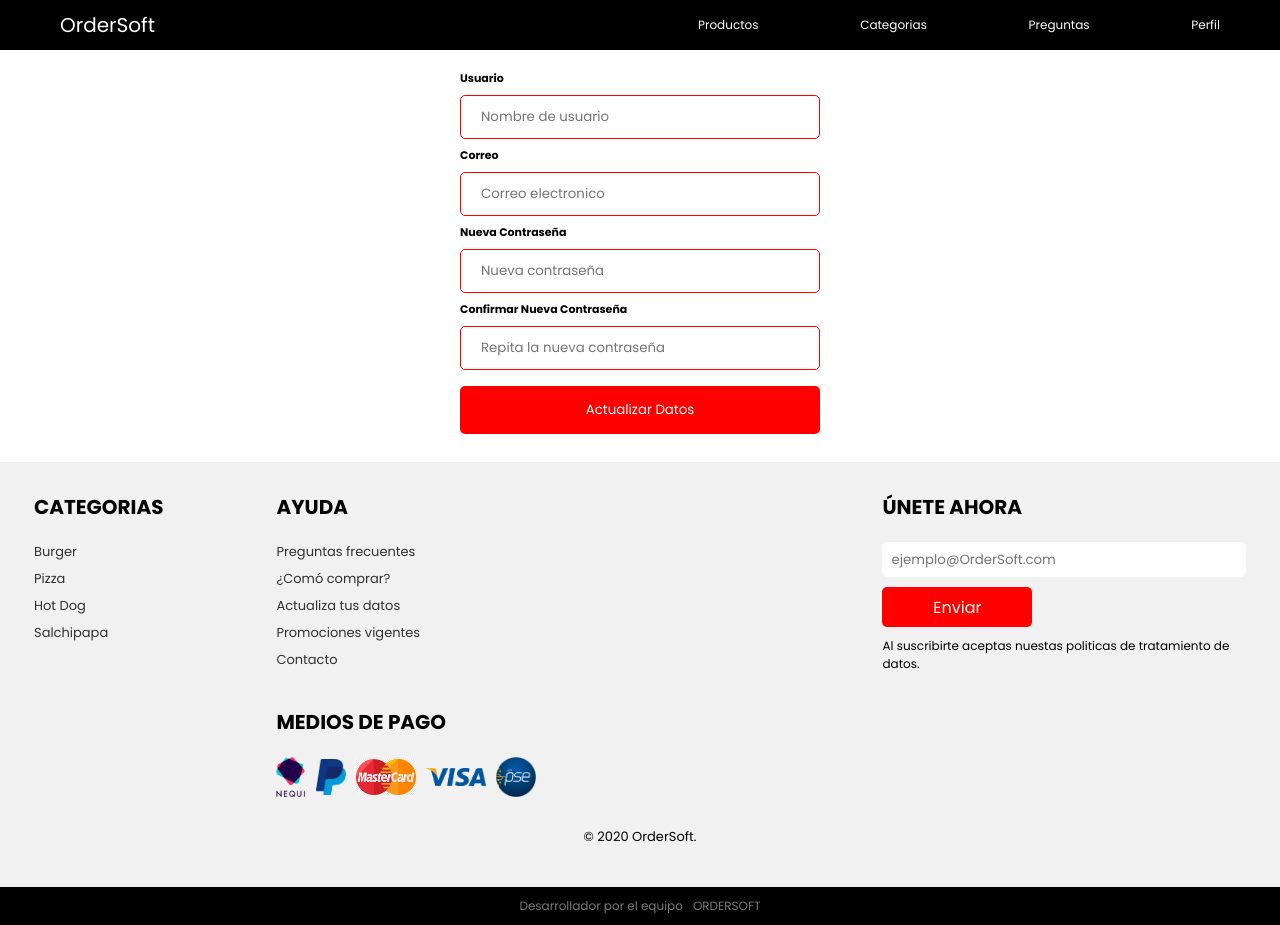
After one commit to Yilberp/OrderSoft, a PHP site: page /admin_profile.html in a window 1280 px wide. The commit adds this page. Run offline with PHP 8.4, Linux system fonts and the light colour scheme.

Commit message:
Views admin product and profile

```diff
--- /dev/null
+++ b/admin_profile.html
@@ -0,0 +1,132 @@
+<!DOCTYPE html>
+<html lang="es">
+
+<head>
+    <meta charset="UTF-8">
+    <meta name="viewport" content="width=device-width, initial-scale=1.0">
+    <title>Productos</title>
+    <link rel="stylesheet" href="css/footer.css">
+    <link rel="stylesheet" href="css/admin_product.css">
+</head>
+
+<body>
+    <div class="wrapper">
+        <header id="header">
+            <div class="header__container list__content">
+                <div class="h__container--logosearch">
+                    <div class="logosearch">
+                        <a href="#" class="logo">OrderSoft</a>
+                    </div>
+                </div>
+                <ul class="list__ul">
+                    <li class="list__ul__li"><a class="list__ul__li--a" href="register_product.html">Productos</a></li>
+                    <li class="list__ul__li"><a class="list__ul__li--a" href="#">Categorias</a></li>
+                    <li class="list__ul__li"><a class="list__ul__li--a" href="#">Preguntas</a></li>
+                    <li class="list__ul__li"><a class="list__ul__li--a" href="#">Perfil</a></li>
+                </ul>
+            </div>
+        </header>
+        <section class="container--register">
+            <div class="container__content--register">
+                <form class="container__content--formp">
+
+                    <label class="data--lbl" for="user">Usuario</label>
+                    <input class="data--inpt" type="text" placeholder="Nombre de usuario" name="user" required>
+
+                    <label class="data--lbl" for="email">Correo</label>
+                    <input class="data--inpt" type="email" placeholder="Correo electronico" name="email" required>
+
+                    <label class="data--lbl" for="passw">Nueva Contraseña</label>
+                    <input class="data--inpt" type="password" placeholder="Nueva contraseña" name="passw" required>
+
+                    <label class="data--lbl" for="passw2">Confirmar Nueva Contraseña</label>
+                    <input class="data--inpt" type="password" placeholder="Repita la nueva contraseña" name="passw2" required>
+
+                    <button class="data--btn" type="submit">Actualizar Datos</button>
+                </form>
+            </div>
+        </section>
+        <footer>
+            <div class="container">
+                <div class="f__content container__content">
+                    <div class="f__category-help">
+                        <div class="f__category">
+                            <p class="f--title">Categorias</p>
+                            <ul class="f__ul">
+                                <li class="f__li">
+                                    <a class="f__li--a" href="">Burger</a>
+                                </li>
+                                <li class="f__li">
+                                    <a class="f__li--a" href="">Pizza</a>
+                                </li>
+                                <li class="f__li">
+                                    <a class="f__li--a" href="">Hot Dog</a>
+                                </li>
+                                <li class="f__li">
+                                    <a class="f__li--a" href="">Salchipapa</a>
+                                </li>
+                            </ul>
+                        </div>
+                        <div class="f__help">
+                            <p class="f--title">Ayuda</p>
+                            <ul class="f__ul">
+                                <li class="f__li">
+                                    <a class="f__li--a" href="">Preguntas frecuentes</a>
+                                </li>
+                                <li class="f__li">
+                                    <a class="f__li--a" href="">¿Comó comprar?</a>
+                                </li>
+                                <li class="f__li">
+                                    <a class="f__li--a" href="">Actualiza tus datos</a>
+                                </li>
+                                <li class="f__li">
+                                    <a class="f__li--a" href="">Promociones vigentes</a>
+                                </li>
+                                <li class="f__li">
+                                    <a class="f__li--a" href="">Contacto</a>
+                                </li>
+                            </ul>
+                            <div class="f__paying">
+                                <p class="f--title">Medios de pago</p>
+                                <div class="f__paying__icos">
+                                    <img class="f__paying__icos--img" src="img/pagos/nequi.png">
+                                    <img class="f__paying__icos--img" src="img/pagos/paypal.png">
+                                    <img class="f__paying__icos--img" src="img/pagos/mastercard.png">
+                                    <img class="f__paying__icos--img" src="img/pagos/visa.png">
+                                    <img class="f__paying__icos--img" src="img/pagos/pse.png">
+                                </div>
+                            </div>
+                        </div>
+                    </div>
+                    <div class="f__subscribe">
+                        <div class="f__subscribe__content">
+                            <p class="f--title">Únete ahora</p>
+                            <div class="f__subscribe__input">
+                                <input class="f__subscribe--input" placeholder="ejemplo@OrderSoft.com" type="text" required>
+                            </div>
+                            <div class="c-promo-index__btn">
+                                <a class="c-promo-index__btn--a" href="">Enviar</a>
+                            </div>
+                            <p class="f__subscribe--p">Al suscribirte aceptas nuestas politicas de tratamiento de datos.</p>
+                        </div>
+                        <div class="f__subscribe__icos">
+                            <a href=""><i class="fab fa-facebook-f"></i></a>
+                            <a href=""><i class="fab fa-instagram"></i></a>
+                            <a href=""><i class="fab fa-youtube"></i></a>
+                        </div>
+                    </div>
+                </div>
+            </div>
+            <div class="f-copyright container__content">
+                <p class="f-copyright--p">© 2020 OrderSoft.</p>
+            </div>
+            <div class="f-ordersoft">
+                <p class="f-ordersoft--p">Desarrollador por el equipo</p>
+                <a class="f-ordersoft--a" href="">ORDERSOFT</a>
+            </div>
+        </footer>
+    </div>
+    <script src="preloadImage.js"></script>
+</body>
+
+</html>
--- a/css/admin.css
+++ b/css/admin.css
@@ -17,6 +17,9 @@ html{
 }
 body{
     background: rgba(0, 0, 0, 0.6);
+}
+header{
+    background-color: black;
 }
 .a_container{
     display: flex;
--- /dev/null
+++ b/css/admin_product.css
@@ -0,0 +1,182 @@
+@import url('https://fonts.googleapis.com/css2?family=Poppins:ital,wght@0,100;0,200;0,300;0,400;0,500;0,600;0,700;0,800;0,900;1,100;1,200;1,300;1,400;1,500;1,600;1,700;1,800;1,900&display=swap');
+
+*{
+    margin: 0;
+    padding: 0;
+    color: #000000;
+    box-sizing: border-box;
+    font-family: 'Poppins', sans-serif;
+    border: 0;
+    list-style: none;
+    outline: none;
+    resize: none;
+    text-decoration: none;
+}
+html{
+    font-size: 62.5%;
+    height: 100%;
+}
+body{
+    height: 100%;
+}
+.wrapper{
+    min-height: 100%;
+    position: relative;
+}
+
+/* HEADER */
+header{
+    background-color: black;
+    width: 100%;
+    max-height: 55px;
+    display: flex;
+}
+.header__container{
+    margin: 0 auto;
+    width: 100%;
+    max-width: 1600px;
+    padding-left: calc(1440px * (1 / 24));
+    padding-right: calc(1440px * (1 / 24));
+}
+.list__content{
+    display: flex;
+    justify-content: space-between;
+}
+.h__container--logosearch{
+    width: 50%;
+    display: flex;
+    align-items: center;
+    padding: 10px 0;
+}
+.logosearch{
+    width: 100%;
+    display: flex;
+    align-items: center;
+}
+.logo{
+    margin-right: 3vw;
+    color: #fff;
+    font-weight: 400;
+    font-size: 2em;
+}
+.list__ul{
+    display: flex;
+    align-items: center;
+    justify-content: space-between;
+    width: 45%;
+}
+.list__ul__li{
+    text-align: center;
+    padding-top: 7px;
+    padding-bottom: 7px;
+}
+.list__ul__li--a{
+    color: #fff;
+    font-size: 1.2em;
+}
+/*  FIN HEADER */
+
+
+.container--register{
+    width: 100%;
+    background-color: white;
+}
+.container__content--register{
+    width: 800px;
+    display: flex;
+    align-items: center;
+    justify-content: center;
+    margin-left: auto;
+    margin-right: auto;
+}
+.container__content--form{
+    width: 100%;
+    display: flex;
+    align-items: center;
+    justify-content: space-around;
+}
+.container__content--formp{
+   display: flex;
+   flex-direction: column;
+   width: 400px;
+   padding: 20px;
+}
+.data{
+    width: 45%;
+    display: flex;
+    flex-direction: column;
+    padding: 10px 20px;
+}
+.f__content--register{
+    width: 45%;
+    display: flex;
+    flex-direction: column;
+}
+.f__content--register img{
+    margin: 10px 0;
+    border: 1px solid #000000;
+    width: 100%;
+    min-height: 50px;
+    object-fit: cover;
+    border-radius: 10px;
+}
+.f__content--register input{
+    width: 100%;
+}
+.data--lbl{
+    font-weight: bold;
+    font-size: 1.1em;
+}
+.data--txt{
+    border: 1px solid #f00;
+    border-radius: 5px;
+    padding: 10px;
+}
+.data--inpt{
+    width: 100%;
+    padding: 11px 20px;
+    margin: 8px 0;
+    border: 1px solid #f00;
+    border-radius: 5px;
+  }
+.data--btn{
+    border: none;
+    background-color: #f00;
+    cursor: pointer;
+    padding: 14px 20px;
+    margin: 8px 0;
+    width: 100%;
+    border-radius: 5px;
+    color: #fff;
+}
+@media (min-width: 768px){
+    .container__content--register{
+        width: 650px;
+    }
+}
+@media (min-width: 1900px){
+    .logo{
+        font-weight: 500;
+        font-size: 2.5em;
+    }
+    .list__ul__li--a{
+        font-size: 1.6em;
+    }
+    .container--register{
+        margin: 4vh 0;
+    }
+    .container__content--register{
+        width: 1300px;
+        margin-top: 2rem;
+        margin-bottom: 2rem;
+    }
+    .data--btn{
+        font-size: 1.6em;
+    }
+    footer{
+        height: 464px;
+        position: absolute;
+        bottom: 0;
+        left: 0;
+    }
+}
--- a/login_admin.html
+++ b/login_admin.html
@@ -16,10 +16,10 @@
                 </div>
             </div>
             <ul class="list__ul">
-                <li class="list__ul__li"><button class="login--btn cart--icon" onclick="openModal()">Login</button></li>
+                <li class="list__ul__li"><a class="list__ul__li--a" href="register_product.html">Productos</a></li>
                 <li class="list__ul__li"><a class="list__ul__li--a" href="#">Categorias</a></li>
                 <li class="list__ul__li"><a class="list__ul__li--a" href="#">Preguntas</a></li>
-                <li class="list__ul__li"><a class="list__ul__li--a" href="#">Contacto</a></li>
+                <li class="list__ul__li"><a class="list__ul__li--a" href="admin_profile.html">Perfil</a></li>
             </ul>
 
         </div>
--- /dev/null
+++ b/preloadImage.js
@@ -0,0 +1,10 @@
+function previewImage(){
+    let file = document.getElementById("file").files;
+    if (file.length > 0){
+        let fileReader = new FileReader();
+        fileReader.onload = function(event){
+            document.getElementById("preview").setAttribute("src", event.target.result);
+        }
+        fileReader.readAsDataURL(file[0]);
+    }
+}
```
Also changed, not shown: register_product.html (added, +141 -0 lines).
